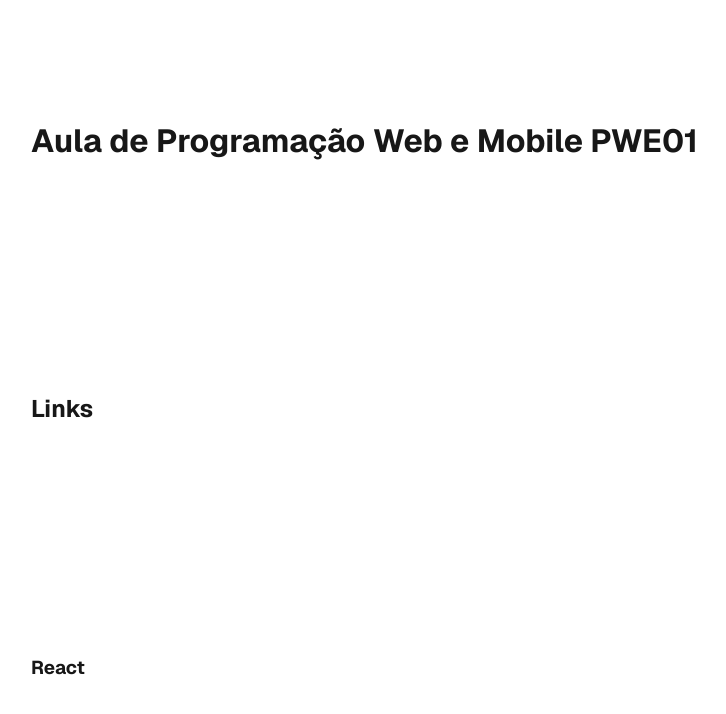
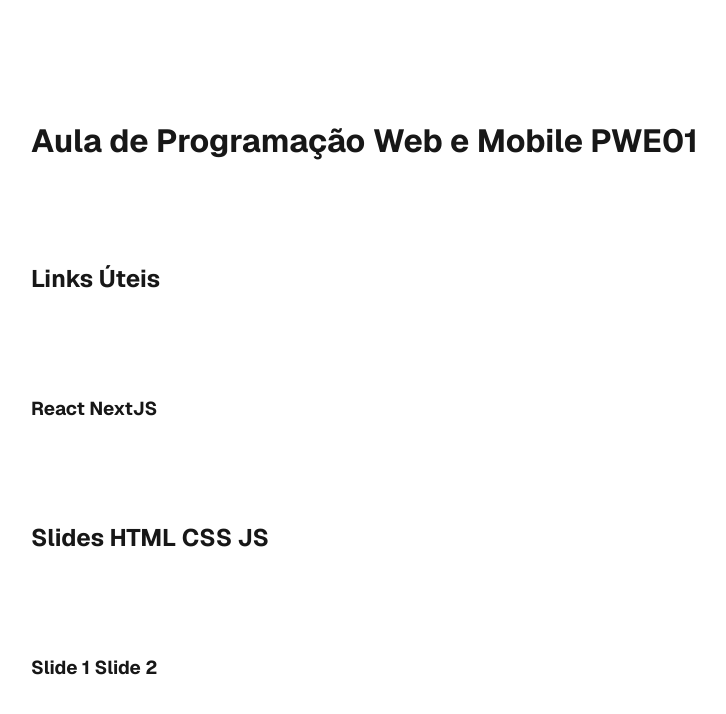
Before and after one commit to Gustavo-Henrique-glitch/programacaowebemobile, a Next.js app in the folder pwe01/: page / in a window 1280 px wide. Shown: the top 714 px of the page, without its empty margins (269-995 px from the left). Built offline with nearby package versions, Linux system fonts and the light colour scheme.

Commit message:
adição de mais links

```diff
--- a/pwe01/app/page.js
+++ b/pwe01/app/page.js
@@ -8,10 +8,25 @@ export default function Home() {
           <h1>
             Aula de Programação Web e Mobile PWE01
           </h1>
-          <h2>Links</h2>
+          <h2>Links Úteis</h2>
           <h3>
             <ul>
             <l1><a href="https://react.dev/" target="_blank"> React</a></l1>
+            <l1><a href="https://nextjs.org/" target="_blank"> NextJS</a></l1>
+            <l1><a href="https://github.com/marciobueno1/pwm-2026-2" target="_blank"></a></l1>
+
+            </ul>
+          </h3>
+          <h2> Slides HTML CSS JS</h2>
+          <h3>
+            <ul>
+              <l1>
+                <a href="https://christianosantos.com.br/files/cs1/construcao-de-sites-1.12.pdf" target="_blank"> Slide 1</a>
+              </l1>
+              <l1>
+                <a href="https://christianosantos.com.br/files/cs2/construcao-de-sites-2.10.pdf" target="_blank"> Slide 2</a>
+              </l1>
+
             </ul>
           </h3>
 
```
